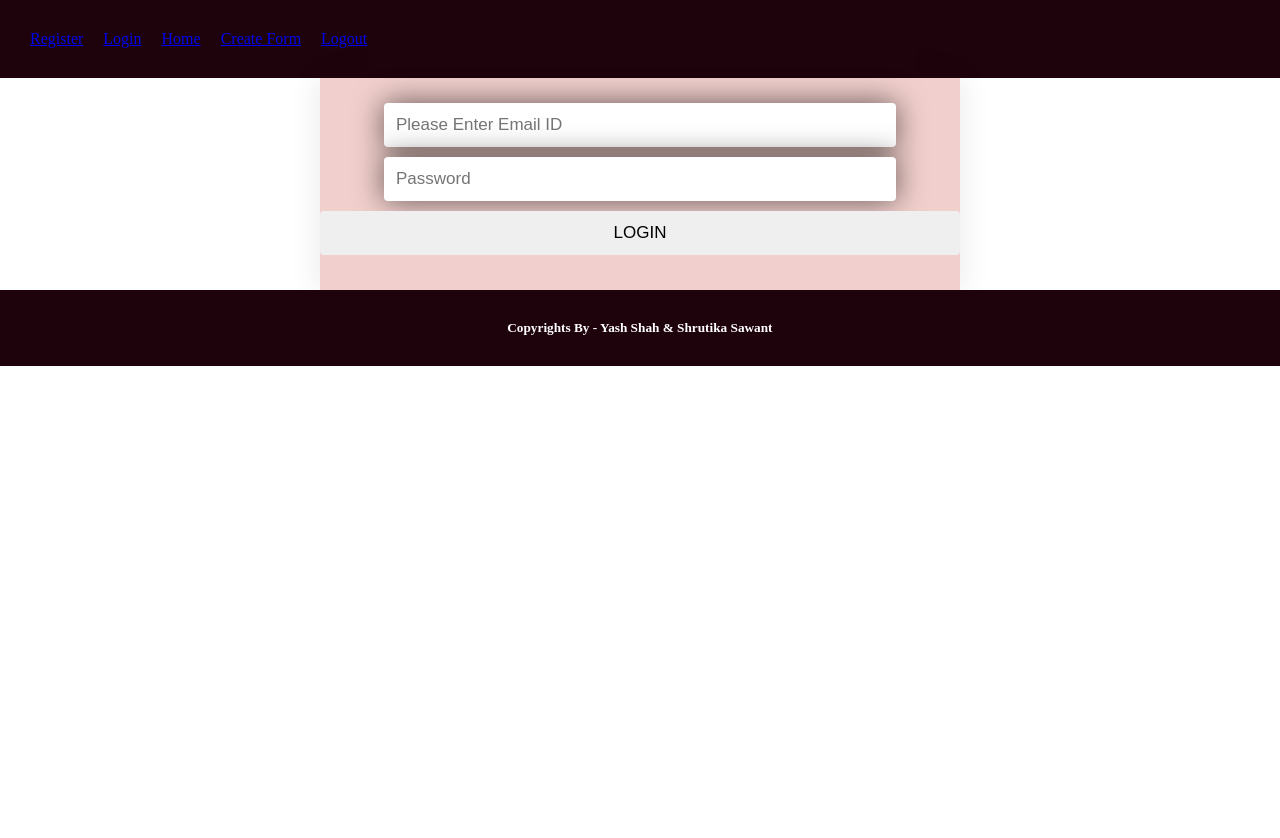
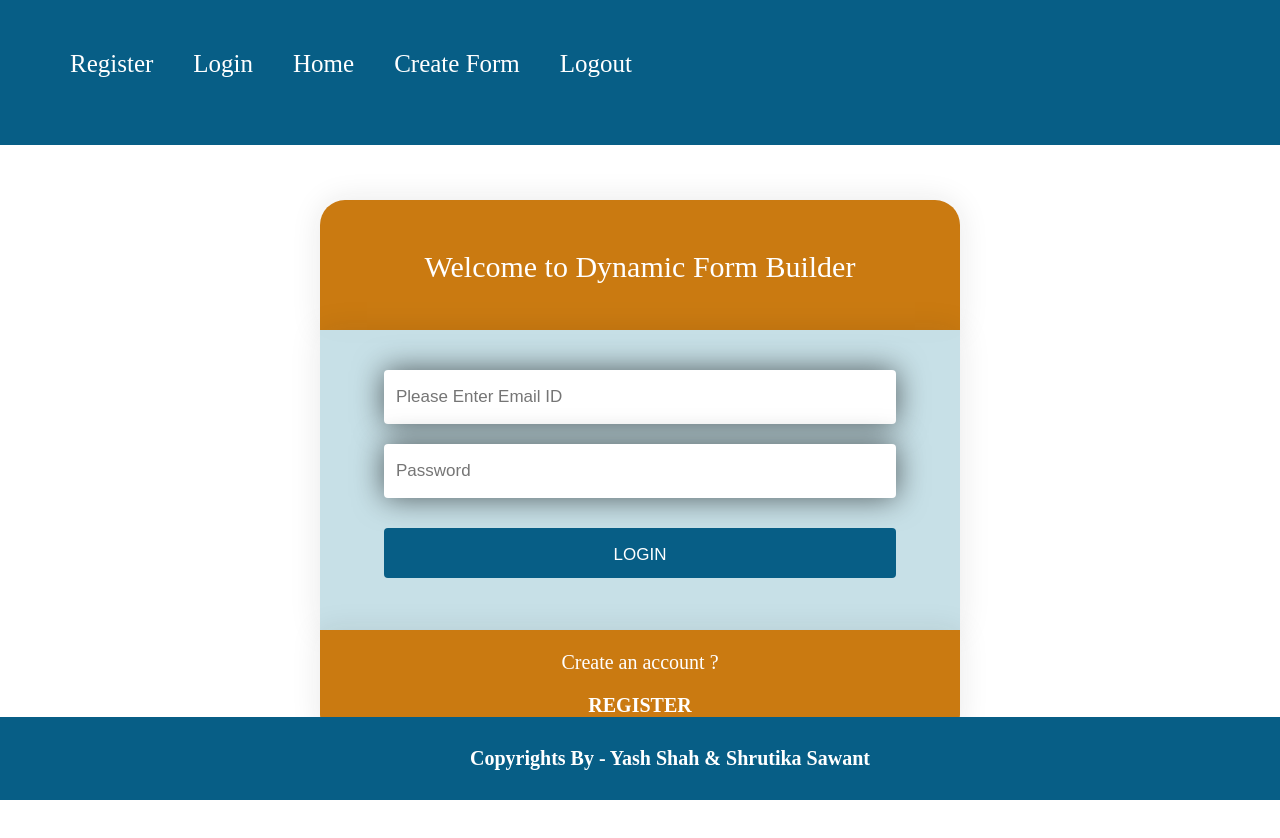
Before and after one commit to yashshah2311/dynamic-form-builder, an Angular app in the folder dynamic-form-builder/: page /auth/login in a window 1280 px wide. Shown: the top 838 px of the page. Before the commit the page ends 800 px from the top, so only its background shows below. Built offline with nearby package versions, Linux system fonts and the light colour scheme.

Commit message:
Styling for all comopnents

```diff
--- a/dynamic-form-builder/src/app/auth/login/login.component.html
+++ b/dynamic-form-builder/src/app/auth/login/login.component.html
@@ -1,3 +1,7 @@
+<div class="topContainer">
+  <p>Welcome to Dynamic Form Builder</p>
+</div>
+
 <form [formGroup]="userForm" (ngSubmit)="onSubmit()">
 <div class="container">
 
@@ -17,3 +21,8 @@
     </div>
 </div>
 </form>
+
+<div class="bottomContainer">
+  <p>Create an account ?</p>
+  <a routerLink="/auth/register" class="nav-link">REGISTER</a>
+</div>
--- a/dynamic-form-builder/src/app/auth/login/login.component.scss
+++ b/dynamic-form-builder/src/app/auth/login/login.component.scss
@@ -9,11 +9,43 @@ body {
   /* style the container */
   .container {
     width: 50%;
+    height: 300px;
     margin-right: -25%;
     margin-left: 25%;
-    background-color: rgba(240, 203, 199, 0.904);
-    padding: 20px 0 30px 0;
+    background-color: rgba(194, 221, 229, 0.904);
+    padding: 30px 0 30px 0;
     box-shadow: 0 0 30px rgba(26, 25, 25, 0.1);
+  }
+
+  .topContainer {
+    margin-top: 200px;
+    padding-top: 20px;
+    text-align: center;
+    color: white;
+    font-size: 30px;
+    width: 50%;
+    height: 130px;
+    margin-left: 25%;
+    background-color:#ca7a11;
+    border-top-left-radius: 25px;
+    border-top-right-radius: 25px;
+    box-shadow: 0 0 30px rgba(26, 25, 25, 0.1);
+  }
+
+  .bottomContainer {
+    padding-top: 1px;
+    width: 50%;
+    height: 110px;
+    margin-left: 25%;
+    text-align: center;
+    background-color: #ca7a11;
+    color: white;
+    font-size: 20px;
+    border-radius: 0px 0px 4px 4px;
+    border-bottom-left-radius: 25px;
+    border-bottom-right-radius: 25px;
+    box-shadow: 0 0 30px rgba(26, 25, 25, 0.1);
+    margin-bottom: 400px;
   }
 
   /* style inputs and link buttons */
@@ -23,10 +55,10 @@ body {
     padding: 12px;
     border: none;
     border-radius: 4px;
-    margin: 5px 0;
+    margin: 10px 0;
     display: inline-block;
     font-size: 17px;
-    line-height: 20px;
+    line-height: 30px;
     text-decoration: none; /* remove underline from anchors */
   }
 
@@ -38,19 +70,25 @@ body {
 
 
   /* style the submit button */
-  button[type=submit] {
-    background-color: #1F030C;
+  input[type=submit] {
+    background-color: #075e86;
     cursor: pointer;
     width: 80%;
     color: white;
+    margin-top: 20px;
     margin-left: 10%;
     height: 50px;
   }
 
   input[type=submit]:hover {
-    background-color: #492832;
+    background-color: #316a85;
   }
 
+  a {
+    text-decoration: none;
+    color: white;
+    font-weight: bold;
+  }
   /* Two-column layout */
   .form {
     width: 90%;
@@ -64,18 +102,6 @@ body {
     content: "";
     display: table;
     clear: both;
-  }
-
-  /* bottom container */
-  .bottom-container {
-    width: 50%;
-    margin-left: 25%;
-    text-align: center;
-    background-color: #1F030C;
-    border-radius: 0px 0px 4px 4px;
-    border-bottom-left-radius: 20px;
-    border-bottom-right-radius: 20px;
-    box-shadow: 0 0 30px rgba(26, 25, 25, 0.1);
   }
 
   .btn{
--- a/dynamic-form-builder/src/app/auth/register/register.component.html
+++ b/dynamic-form-builder/src/app/auth/register/register.component.html
@@ -1,3 +1,7 @@
+<div class="topContainer">
+  <p>Welcome to Dynamic Form Builder</p>
+</div>
+
 <form [formGroup]="registerForm" (ngSubmit)="onSubmit()">
   <div class="container">
     <h1>Register</h1>
@@ -34,8 +38,9 @@
     </div>
     <p>By creating an account you agree to our <a href="#">Terms & Privacy</a>.</p>
   </div>
+</form>
 
-  <div class="container-signin">
-    <p>Already have an account? <a href="#">Sign in</a>.</p>
-  </div>
-</form>
+<div class="bottomContainer">
+  <p>Already registered ?</p>
+  <a routerLink="/auth/login" class="nav-link">LOGIN</a>
+</div>
--- a/dynamic-form-builder/src/app/auth/register/register.component.scss
+++ b/dynamic-form-builder/src/app/auth/register/register.component.scss
@@ -12,9 +12,40 @@ body {
     width: 50%;
     margin-right: -25%;
     margin-left: 25%;
-    background-color: rgba(240, 203, 199, 0.904);
+    background-color: rgba(194, 221, 229, 0.904);
     padding: 20px 0 30px 0;
     box-shadow: 0 0 30px rgba(26, 25, 25, 0.1);
+  }
+
+  .topContainer {
+    margin-top: 200px;
+    padding-top: 20px;
+    text-align: center;
+    color: white;
+    font-size: 30px;
+    width: 50%;
+    height: 130px;
+    margin-left: 25%;
+    background-color:#ca7a11;
+    border-top-left-radius: 25px;
+    border-top-right-radius: 25px;
+    box-shadow: 0 0 30px rgba(26, 25, 25, 0.1);
+  }
+
+  .bottomContainer {
+    padding-top: 1px;
+    width: 50%;
+    height: 110px;
+    margin-left: 25%;
+    text-align: center;
+    background-color: #ca7a11;
+    color: white;
+    font-size: 20px;
+    border-radius: 0px 0px 4px 4px;
+    border-bottom-left-radius: 25px;
+    border-bottom-right-radius: 25px;
+    box-shadow: 0 0 30px rgba(26, 25, 25, 0.1);
+    margin-bottom: 400px;
   }
 
   h1, p{
@@ -42,6 +73,26 @@ body {
     margin-bottom: 5%;
   }
 
+  input[type=submit] {
+    background-color: #075e86;
+    cursor: pointer;
+    width: 80%;
+    color: white;
+    margin-top: 20px;
+    margin-left: 10%;
+    height: 50px;
+  }
+
+  input[type=submit]:hover {
+    background-color: #316a85;
+  }
+
+  .nav-link {
+    text-decoration: none;
+    color: white;
+    font-weight: bold;
+  }
+
   input[type=text]:focus, input[type=password]:focus {
     background-color: #ddd;
     outline: none;
--- a/dynamic-form-builder/src/app/dashboard/home/home.component.html
+++ b/dynamic-form-builder/src/app/dashboard/home/home.component.html
@@ -1,3 +1,4 @@
+<div class="forms">
     <ng-container *ngFor="let formDetails of dataform" class="datForm">
         <p-card header="{{formDetails['formHeading']}}" (click)="clicked(formDetails['templateid'])" [style]="{'width': '25rem', 'margin-bottom': '2em'}">
             <ng-template pTemplate="header">
@@ -5,3 +6,4 @@
             <p>: {{formDetails['templateid']}}</p>
         </p-card>
     </ng-container>
+</div>
--- a/dynamic-form-builder/src/app/dashboard/home/home.component.scss
+++ b/dynamic-form-builder/src/app/dashboard/home/home.component.scss
@@ -1,3 +1,29 @@
-.dataForm{
-    background-color: darkgray;
+.datForm{
+    margin: auto;
 }
+
+.forms{
+    margin-top: 170px;
+    margin-bottom: 300px;
+    padding: 80px;
+    display: grid;
+    grid-template-areas: "header header header header";
+    grid-template-rows: auto;
+    grid-row-gap: 60px;
+    grid-column-gap: 5px;
+    grid-column: 30vw;
+}
+
+:host {
+    ::ng-deep .p-card .p-card-body {
+        background-color: orange;
+        width: 170px;
+        height: 150px;
+        border-radius: 25px;
+        text-align: center;
+        padding-top: 100px;
+        color: white;
+        font-weight: bold;
+        margin-left: 80px;
+    }
+}
--- a/dynamic-form-builder/src/app/shared/footer/footer.component.scss
+++ b/dynamic-form-builder/src/app/shared/footer/footer.component.scss
@@ -1,9 +1,11 @@
 h5{
-    background-color: #1F030C;
+    background-color: #075e86;
     padding: 30px;
     margin: 0px;
     color: white;
     text-align: center;
-    position: absolute;
-    width: 95.3%;
+    position: fixed;
+    bottom: 0px;
+    width: 100%;
+    font-size: 20px;
 }
--- a/dynamic-form-builder/src/app/shared/header/header.component.scss
+++ b/dynamic-form-builder/src/app/shared/header/header.component.scss
@@ -1,9 +1,18 @@
 .header {
-  background-color: #1f030c;
-  padding: 30px;
+  background-color: #075e86;
+  padding: 50px;
   margin: 0px;
+  height: 45px;
+  position: fixed;
+  top: 0px;
+  width: 100%;
 }
 
 .nav-link {
   padding-right: 20px;
+  text-decoration: none;
+  color: white;
+  font-size: 25px;
+  margin: auto;
+  margin-left: 20px;
 }
```
Also changed, not shown: 1 other file (tests, documents, lock files or other folders).
